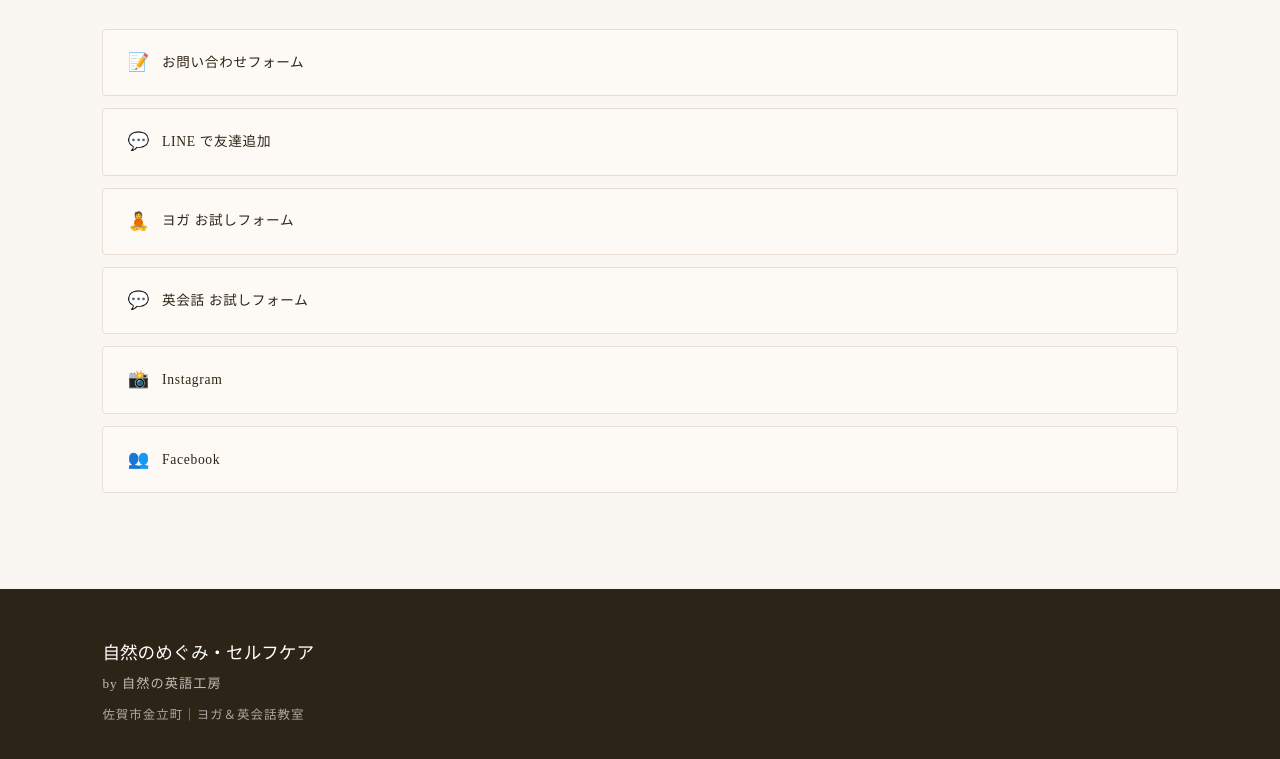
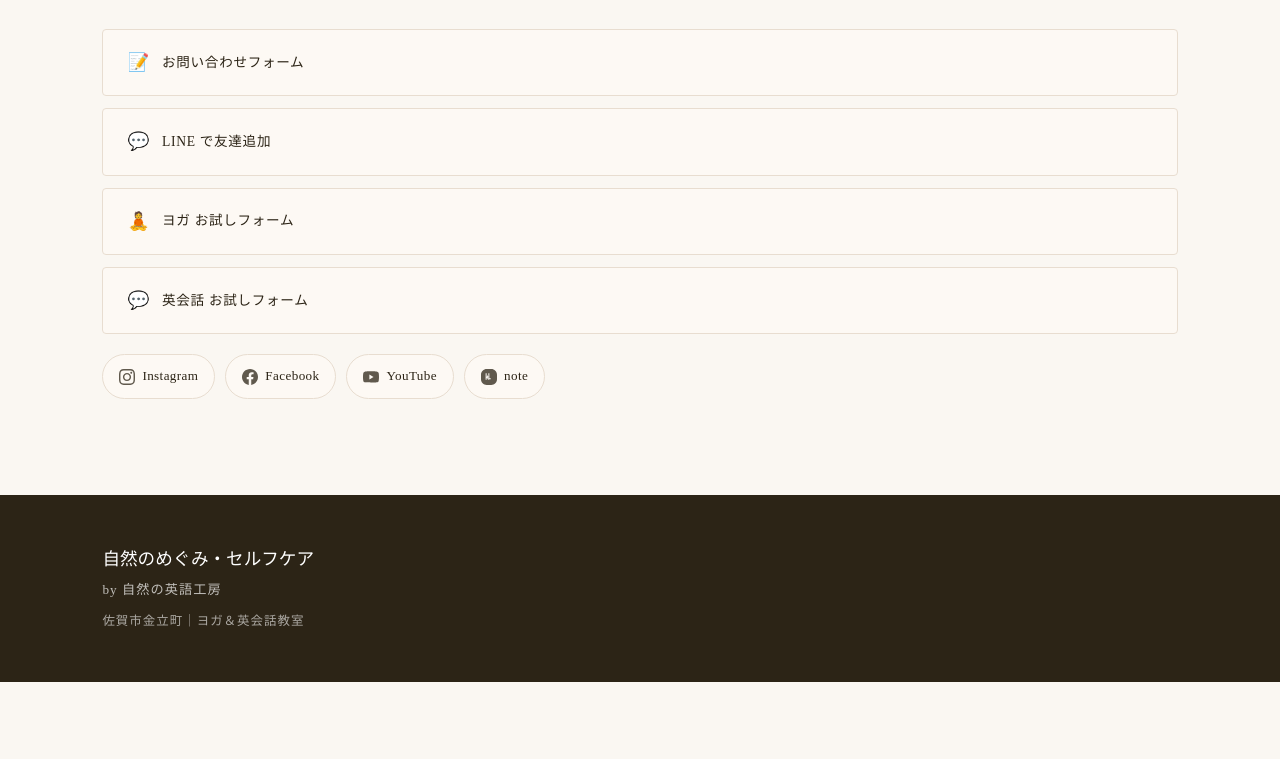
Before and after one commit to mmchch/shizen-megumi, a plain HTML site: page index.html in a window 1280 px wide. Shown: the part 8101-8860 px from the top of the page. After the commit the page ends 8783 px from the top, so only its background shows below. Drawn offline with nearby package versions, Linux system fonts and the light colour scheme; no server answers; a web font is replaced by a local one.

Commit message:
Add files via upload

```diff
--- a/index.html
+++ b/index.html
@@ -794,6 +794,54 @@
       max-width: 100%;
     }
   }
+
+  /* ── SNS ICON LINKS ── */
+  .sns-links {
+    display: flex;
+    flex-wrap: wrap;
+    gap: 10px;
+    margin-top: 20px;
+  }
+  .sns-btn {
+    display: inline-flex;
+    align-items: center;
+    gap: 7px;
+    padding: 9px 16px;
+    border: 1px solid var(--border);
+    border-radius: 24px;
+    background: var(--warm-white);
+    text-decoration: none;
+    color: var(--text);
+    font-size: 0.82rem;
+    letter-spacing: 0.03em;
+    transition: all 0.22s;
+    white-space: nowrap;
+  }
+  .sns-btn:hover {
+    background: #fff;
+    border-color: var(--green);
+    color: var(--green);
+    box-shadow: 0 2px 8px rgba(90,122,94,0.12);
+    transform: translateY(-1px);
+  }
+  .sns-icon {
+    width: 16px;
+    height: 16px;
+    flex-shrink: 0;
+    opacity: 0.75;
+  }
+  .sns-btn:hover .sns-icon {
+    opacity: 1;
+  }
+  .sns-btn--youtube:hover {
+    border-color: #FF0000;
+    color: #FF0000;
+  }
+  .sns-btn--note:hover {
+    border-color: #41C9B4;
+    color: #41C9B4;
+  }
+
 </style>
 </head>
 <body>
@@ -1226,11 +1274,33 @@ fetch('https://api.rss2json.com/v1/api.json?rss_url=' + encodeURIComponent('http
       <a href="https://forms.gle/kBEeiS4mCz6DwyDq8" target="_blank" class="contact-btn">
         <span class="icon">💬</span> 英会話 お試しフォーム
       </a>
-      <a href="https://www.instagram.com/eigokobo/" target="_blank" class="contact-btn">
-        <span class="icon">📸</span> Instagram
+    </div>
+
+    <!-- SNS リンク -->
+    <div class="sns-links">
+      <a href="https://www.instagram.com/eigokobo/" target="_blank" class="sns-btn" aria-label="Instagram">
+        <svg class="sns-icon" viewBox="0 0 24 24" fill="currentColor" xmlns="http://www.w3.org/2000/svg">
+          <path d="M12 2.163c3.204 0 3.584.012 4.85.07 3.252.148 4.771 1.691 4.919 4.919.058 1.265.069 1.645.069 4.849 0 3.205-.012 3.584-.069 4.849-.149 3.225-1.664 4.771-4.919 4.919-1.266.058-1.644.07-4.85.07-3.204 0-3.584-.012-4.849-.07-3.26-.149-4.771-1.699-4.919-4.92-.058-1.265-.07-1.644-.07-4.849 0-3.204.013-3.583.07-4.849.149-3.227 1.664-4.771 4.919-4.919 1.266-.057 1.645-.069 4.849-.069zm0-2.163c-3.259 0-3.667.014-4.947.072-4.358.2-6.78 2.618-6.98 6.98-.059 1.281-.073 1.689-.073 4.948 0 3.259.014 3.668.072 4.948.2 4.358 2.618 6.78 6.98 6.98 1.281.058 1.689.072 4.948.072 3.259 0 3.668-.014 4.948-.072 4.354-.2 6.782-2.618 6.979-6.98.059-1.28.073-1.689.073-4.948 0-3.259-.014-3.667-.072-4.947-.196-4.354-2.617-6.78-6.979-6.98-1.281-.059-1.69-.073-4.949-.073zm0 5.838c-3.403 0-6.162 2.759-6.162 6.162s2.759 6.163 6.162 6.163 6.162-2.759 6.162-6.163c0-3.403-2.759-6.162-6.162-6.162zm0 10.162c-2.209 0-4-1.79-4-4 0-2.209 1.791-4 4-4s4 1.791 4 4c0 2.21-1.791 4-4 4zm6.406-11.845c-.796 0-1.441.645-1.441 1.44s.645 1.44 1.441 1.44c.795 0 1.439-.645 1.439-1.44s-.644-1.44-1.439-1.44z"/>
+        </svg>
+        <span>Instagram</span>
       </a>
-      <a href="https://www.facebook.com/eigokobo" target="_blank" class="contact-btn">
-        <span class="icon">👥</span> Facebook
+      <a href="https://www.facebook.com/eigokobo" target="_blank" class="sns-btn" aria-label="Facebook">
+        <svg class="sns-icon" viewBox="0 0 24 24" fill="currentColor" xmlns="http://www.w3.org/2000/svg">
+          <path d="M24 12.073c0-6.627-5.373-12-12-12s-12 5.373-12 12c0 5.99 4.388 10.954 10.125 11.854v-8.385H7.078v-3.47h3.047V9.43c0-3.007 1.792-4.669 4.533-4.669 1.312 0 2.686.235 2.686.235v2.953H15.83c-1.491 0-1.956.925-1.956 1.874v2.25h3.328l-.532 3.47h-2.796v8.385C19.612 23.027 24 18.062 24 12.073z"/>
+        </svg>
+        <span>Facebook</span>
+      </a>
+      <a href="http://www.youtube.com/@eigokobo2633" target="_blank" class="sns-btn sns-btn--youtube" aria-label="YouTube">
+        <svg class="sns-icon" viewBox="0 0 24 24" fill="currentColor" xmlns="http://www.w3.org/2000/svg">
+          <path d="M23.498 6.186a3.016 3.016 0 0 0-2.122-2.136C19.505 3.545 12 3.545 12 3.545s-7.505 0-9.377.505A3.017 3.017 0 0 0 .502 6.186C0 8.07 0 12 0 12s0 3.93.502 5.814a3.016 3.016 0 0 0 2.122 2.136c1.871.505 9.376.505 9.376.505s7.505 0 9.377-.505a3.015 3.015 0 0 0 2.122-2.136C24 15.93 24 12 24 12s0-3.93-.502-5.814zM9.545 15.568V8.432L15.818 12l-6.273 3.568z"/>
+        </svg>
+        <span>YouTube</span>
+      </a>
+      <a href="https://note.com/eigokobo" target="_blank" class="sns-btn sns-btn--note" aria-label="note">
+        <svg class="sns-icon" viewBox="0 0 24 24" fill="currentColor" xmlns="http://www.w3.org/2000/svg">
+          <path d="M8.578 0C3.838 0 0 3.838 0 8.578v6.844C0 20.162 3.838 24 8.578 24h6.844C20.162 24 24 20.162 24 15.422V8.578C24 3.838 20.162 0 15.422 0H8.578zm2.45 6.27h1.524v7.498h2.013v1.494h-3.537V6.27zm-4.1 0h1.524v5.455l2.025-2.613h1.805l-2.258 2.79 2.44 4.36h-1.77l-1.694-3.15-.548.69v2.46H6.928V6.27z"/>
+        </svg>
+        <span>note</span>
       </a>
     </div>
   </div>
```
